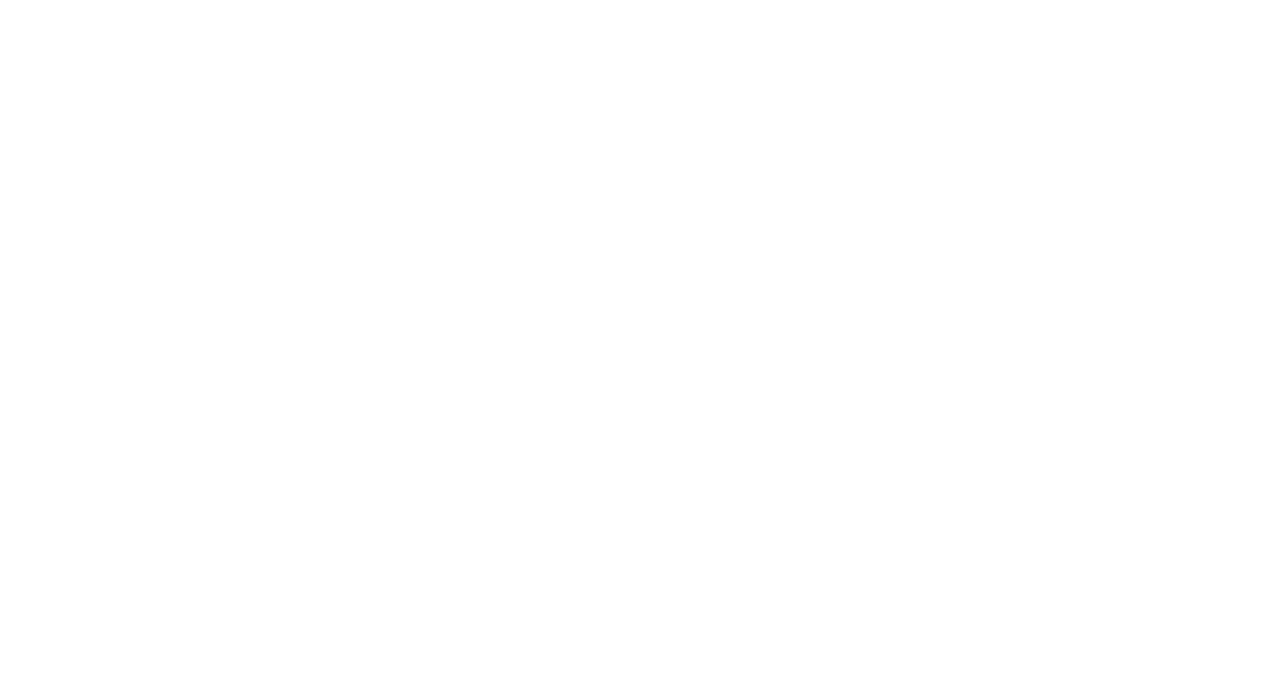
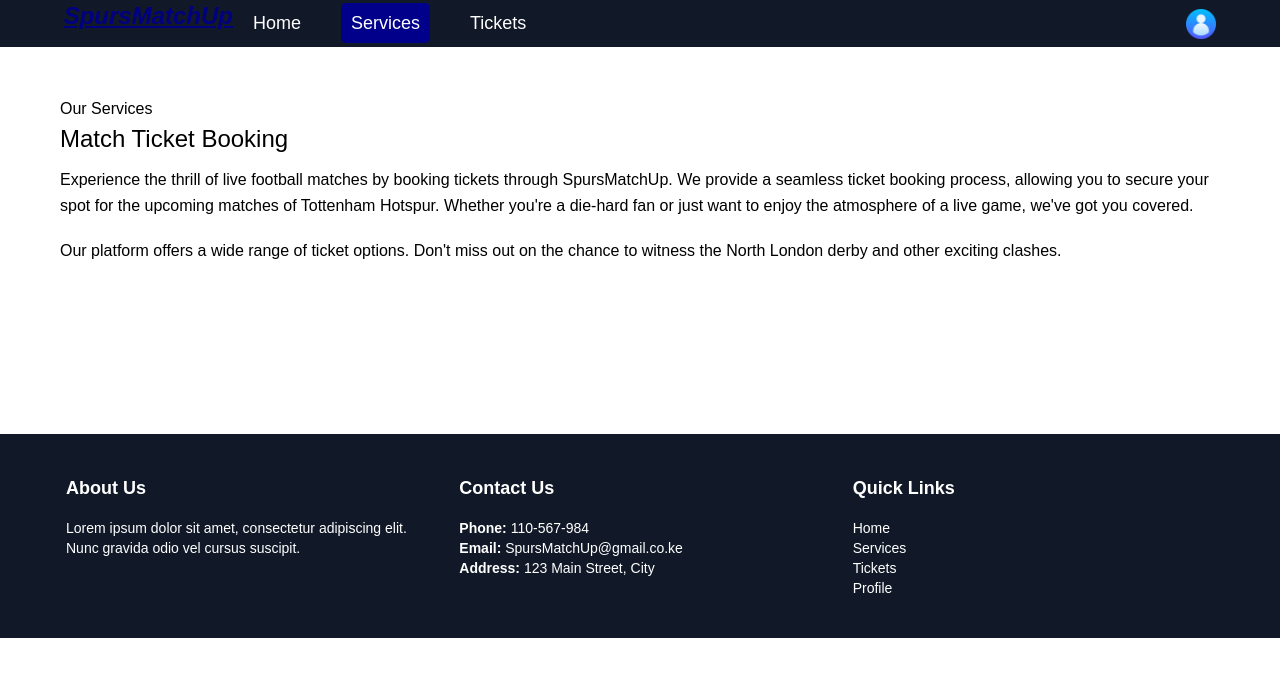
Before and after one commit to Eric-MK/front-endsclcertproject, a Vue app: page /services in a window 1280 px wide. Before the commit this address had no page. Shown: the top 676 px of the page. Built offline with nearby package versions, Linux system fonts and the light colour scheme.

Commit message:
service page

```diff
--- a/src/router/index.js
+++ b/src/router/index.js
@@ -46,6 +46,13 @@
       component: () => import('../views/TicketView.vue')
 
     },
+    {
+      path: '/services',
+      name: 'service',
+      component: () => import('../views/ServicesView.vue')
+
+    },
+
 
   ]
 })
--- a/src/views/Navigation.vue
+++ b/src/views/Navigation.vue
@@ -9,7 +9,7 @@
         <router-link to="/home" active-class="active-link">Home</router-link>
       </li>
       <li class="centered">
-        <router-link to="/tottenham-players" active-class="active-link">Tottenham Players</router-link>
+        <router-link to="/services" active-class="active-link">Services</router-link>
       </li>
       <li class="centered">
         <router-link to="/ticket" active-class="active-link">Tickets</router-link>
@@ -62,8 +62,7 @@
 }
 
 .active-link {
-  background-color: rgb(0,0,139)
-;
+  background-color: rgb(0,0,139);
   padding: 10px;
   border-radius: 5px;
 
--- /dev/null
+++ b/src/views/ServicesView.vue
@@ -0,0 +1,59 @@
+<template>
+<MyNavigation/>
+    <div class="service-page">
+      <h1>Our Services</h1>
+
+      <div class="service">
+        <h2>Match Ticket Booking</h2>
+        <p>
+          Experience the thrill of live football matches by booking tickets through SpursMatchUp. We provide a seamless ticket booking process, allowing you to secure your spot for the upcoming matches of Tottenham Hotspur. Whether you're a die-hard fan or just want to enjoy the atmosphere of a live game, we've got you covered.
+        </p>
+        <p>
+          Our platform offers a wide range of ticket options. Don't miss out on the chance to witness the North London derby and other exciting clashes.
+        </p>
+      </div>
+    </div>
+<MyFooter/>
+  </template>
+
+  <style>
+  .service-page {
+    max-width: 1200px;
+    margin: 0 auto;
+    padding: 50px 20px;
+    display: flex;
+justify-content: space-between;
+align-items: flex-start;
+flex-wrap: wrap;
+}
+
+.service {
+margin-bottom: 100px;
+}
+
+.service h2 {
+font-size: 24px;
+margin-bottom: 10px;
+}
+
+.service p {
+font-size: 16px;
+line-height: 1.6;
+margin-bottom: 20px;
+}
+
+</style>
+<script>
+import MyNavigation from '../views/Navigation.vue'
+import MyFooter from '../views/Footer.vue'
+
+export default {
+    name: 'service',
+  components: {
+    MyNavigation,
+     MyFooter
+  },
+}
+
+
+</script>
```
